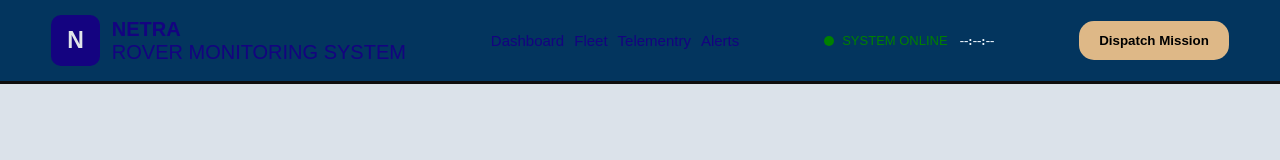
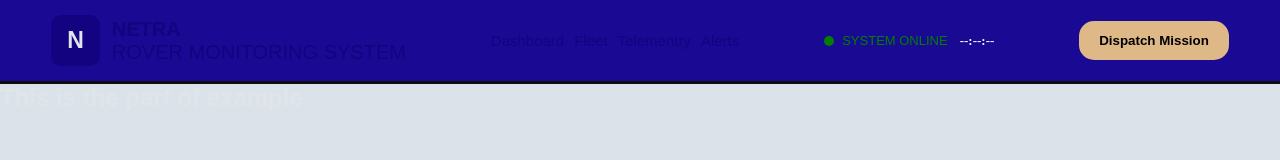
Before and after one commit to varuntallapalli/NETRA, a plain HTML site: page index.html in a window 1280 px wide. Drawn offline with Linux system fonts and the light colour scheme.

Commit message:
version2

```diff
--- a/index.html
+++ b/index.html
@@ -34,5 +34,6 @@
          <button id="Dispatch-open" type="button">Dispatch Mission</button>
     </div>
 </header>
+<h2>This is the part of example</h2>
 </body>
 </html>
--- a/style.css
+++ b/style.css
@@ -30,7 +30,7 @@ align-items: center;
 justify-content: space-between;
 gap: 20px;
 padding: 15px 4%;
-background: rgb(3, 53, 94);
+background: rgb(25, 9, 147);
 border-bottom: 3px solid rgb(15, 14, 14);
 
 }
```
